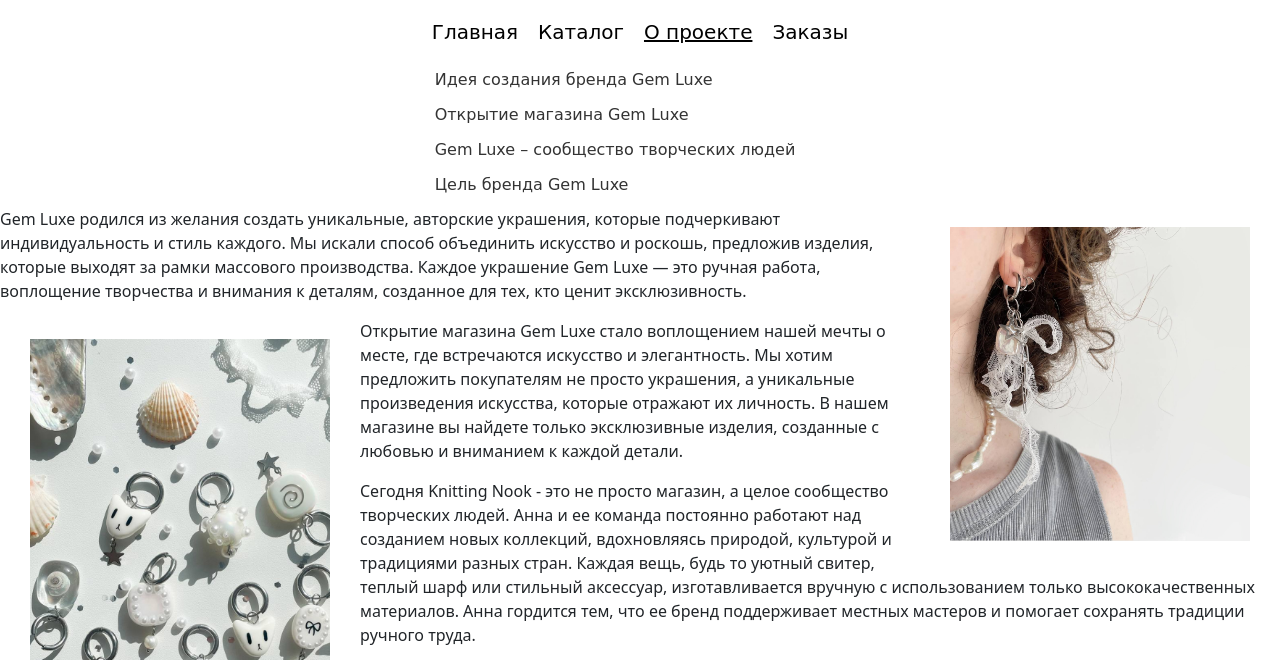
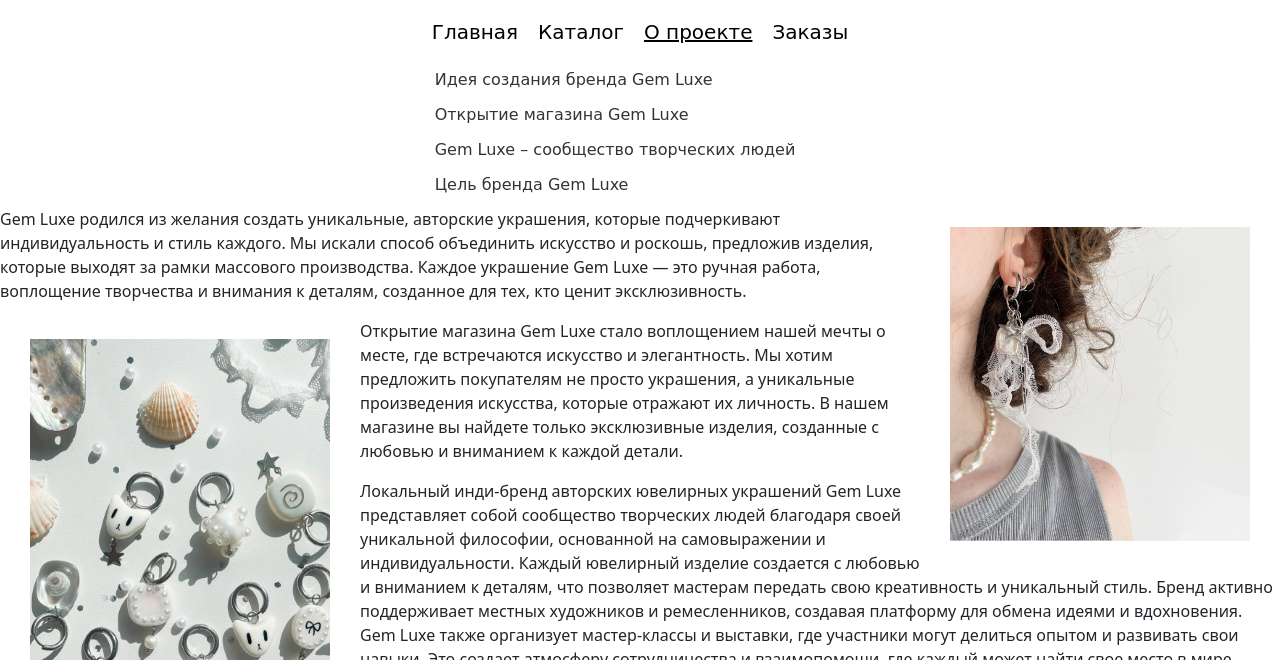
Before and after one commit to stvalentines/gemluxe, a plain HTML site: page project.html in a window 1280 px wide. Shown: the part 121-781 px from the top of the page. Drawn offline with nearby package versions, Linux system fonts and the light colour scheme.

Commit message:
Update project.html

```diff
--- a/project.html
+++ b/project.html
@@ -38,7 +38,7 @@
 
                       <p id="paragraph2"> <img src="013.JPG" class="float-left" title="Каталог сережек">Открытие магазина Gem Luxe стало воплощением нашей мечты о месте, где встречаются искусство и элегантность. Мы хотим предложить покупателям не просто украшения, а уникальные произведения искусства, которые отражают их личность. В нашем магазине вы найдете только эксклюзивные изделия, созданные с любовью и вниманием к каждой детали.</p>
 
-                      <p id="paragraph3"> Сегодня Knitting Nook - это не просто магазин, а целое сообщество творческих людей. Анна и ее команда постоянно работают над созданием новых коллекций, вдохновляясь природой, культурой и традициями разных стран. Каждая вещь, будь то уютный свитер, теплый шарф или стильный аксессуар, изготавливается вручную с использованием только высококачественных материалов. Анна гордится тем, что ее бренд поддерживает местных мастеров и помогает сохранять традиции ручного труда.</p>
+                      <p id="paragraph3"> Локальный инди-бренд авторских ювелирных украшений Gem Luxe представляет собой сообщество творческих людей благодаря своей уникальной философии, основанной на самовыражении и индивидуальности. Каждый ювелирный изделие создается с любовью и вниманием к деталям, что позволяет мастерам передать свою креативность и уникальный стиль. Бренд активно поддерживает местных художников и ремесленников, создавая платформу для обмена идеями и вдохновения. Gem Luxe также организует мастер-классы и выставки, где участники могут делиться опытом и развивать свои навыки. Это создает атмосферу сотрудничества и взаимопомощи, где каждый может найти свое место в мире искусства и дизайна. Таким образом, Gem Luxe становится не просто брендом, а настоящим центром творчества и инноваций. </p>
 
                       <p id="paragraph4"> <img src="014.JPG" class="float-right" title="Каталог колец"> Наша цель — создавать украшения, которые становятся неотъемлемой частью вашего стиля и самовыражения. Мы стремимся предложить изделия, которые не только красивы, но и уникальны, чтобы каждый клиент мог найти что-то, что идеально подчеркивает его личность. Gem Luxe — это бренд, который приносит в мир больше красоты и изысканности.</p>
 <div class="back-to-top">
```
